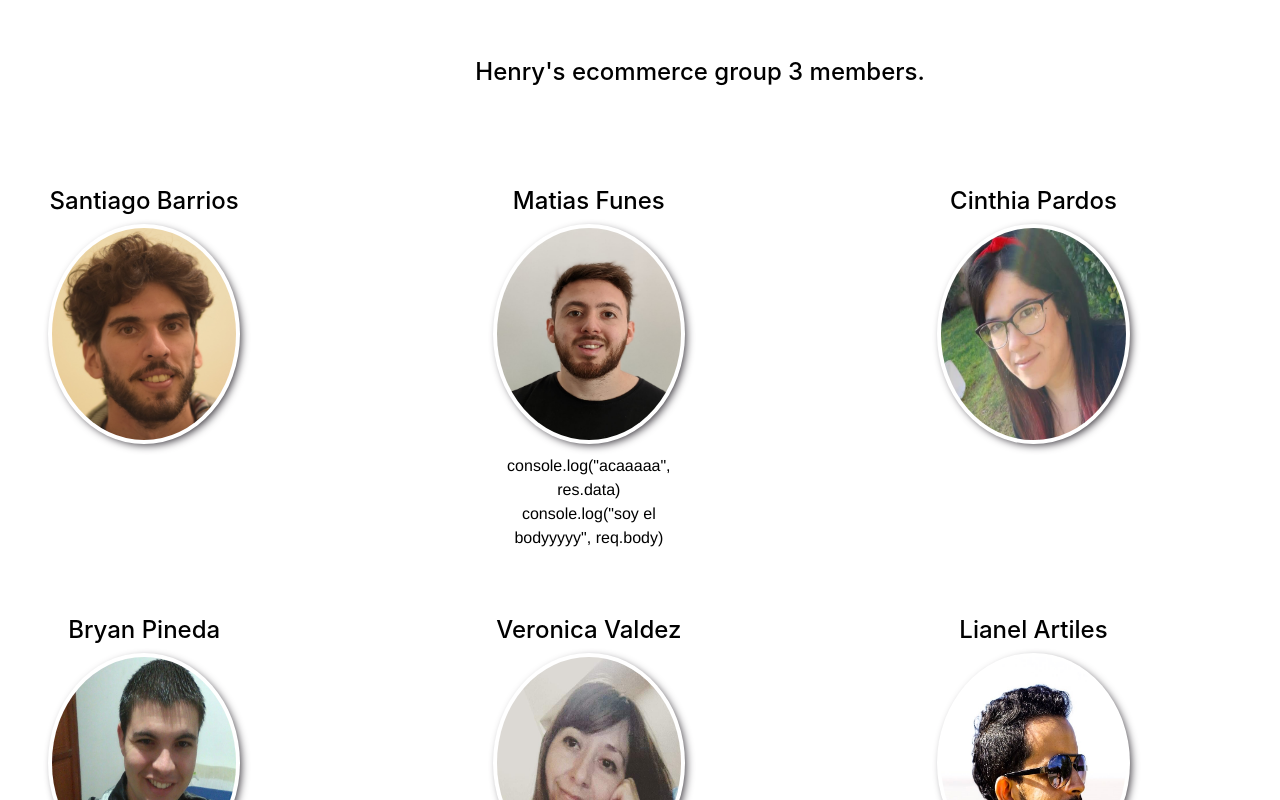
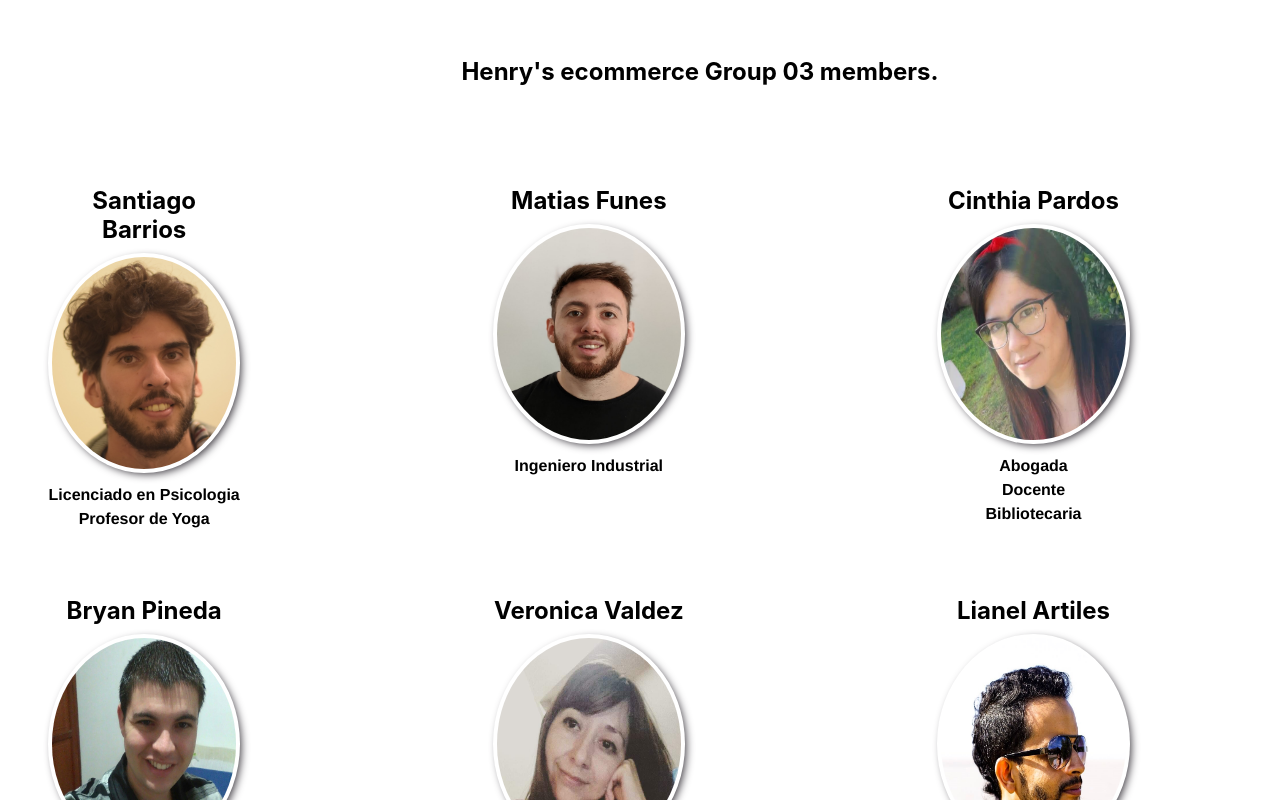
Before and after one commit to BryanCPineda/Ecommerce-ft05-Group3, a React (Create React App) app in the folder client/: page /user/about in a window 1280 px wide. Shown: the part 300-1100 px from the top of the page. Built offline with nearby package versions, Linux system fonts and the light colour scheme; no server answers.

Commit message:
footer-about

```diff
--- a/client/src/components/Footer/About.css
+++ b/client/src/components/Footer/About.css
@@ -8,6 +8,7 @@
   padding-top: 50px;
   font: sans-serif;
   text-align: center;
+  font-weight: bold;
 }
 .img-thumbnail {
   border: 0 none;
--- a/client/src/components/Footer/About.jsx
+++ b/client/src/components/Footer/About.jsx
@@ -12,7 +12,7 @@ const About = () => {
           <div className="title">
             <h2 className="title-1">About us</h2>
             <h4 className="title-1">
-              Henry's ecommerce group 3 members.
+              Henry's ecommerce Group 03 members.
             </h4>
           </div>
 
@@ -24,7 +24,7 @@ const About = () => {
                 className="img-circle img-responsive"
                 src={"/images/about/santi.jpeg"}
               />
-              <p className="title-1">
+              <p className="title-1">Licenciado en Psicologia<br></br>Profesor de Yoga<br></br>
               </p>
             </Col>
             <Col className="mr-auto" md="2" sm="3">
@@ -34,7 +34,7 @@ const About = () => {
                 className="img-circle img-responsive"
                 src={"/images/about/mati.jpeg"}
               />
-              <p className="title-1">console.log("acaaaaa", res.data)<br></br>console.log("soy el bodyyyyy", req.body)</p>
+              <p className="title-1">Ingeniero Industrial<br></br><br></br></p>
             </Col>
             <Col className="mr-auto" md="2" sm="3">
               <h4 className="title-1">Cinthia Pardos</h4>
@@ -43,7 +43,7 @@ const About = () => {
                 className="img-circle img-responsive"
                 src={"/images/about/cin.jpg"}
               />
-              <p className="title-1"></p>
+              <p className="title-1">Abogada<br></br>Docente<br></br>Bibliotecaria</p>
             </Col>
           </Row>
           <Row>
@@ -54,7 +54,7 @@ const About = () => {
                 className="img-circle img-responsive"
                 src={"/images/about/bryan.jpeg"}
               />
-              <p className="title-1"></p>
+              <p className="title-1">Profesor Universitario<br></br><br></br></p>
             </Col>
             <Col className="mr-auto" md="2" sm="3">
               <h4 className="title-1">Veronica Valdez</h4>
@@ -63,7 +63,7 @@ const About = () => {
                 className="img-circle img-responsive"
                 src={"/images/about/index.jpeg"}
               />
-              <p className="title-1"></p>
+              <p className="title-1">Docente</p>
             </Col>
             <Col className="mr-auto" md="2" sm="3">
               <h4 className="title-1">Lianel Artiles </h4>
@@ -72,7 +72,7 @@ const About = () => {
                 className="img-circle img-responsive"
                 src={"/images/about/lia.jpeg"}
               />
-              <p className="title-1"></p>
+              <p className="title-1">Entrenador Fisico<br></br>Masoterapeuta</p>
             </Col>
           </Row>
         </Container>
```
Also changed, not shown: 1 other file (tests, documents, lock files or other folders).
